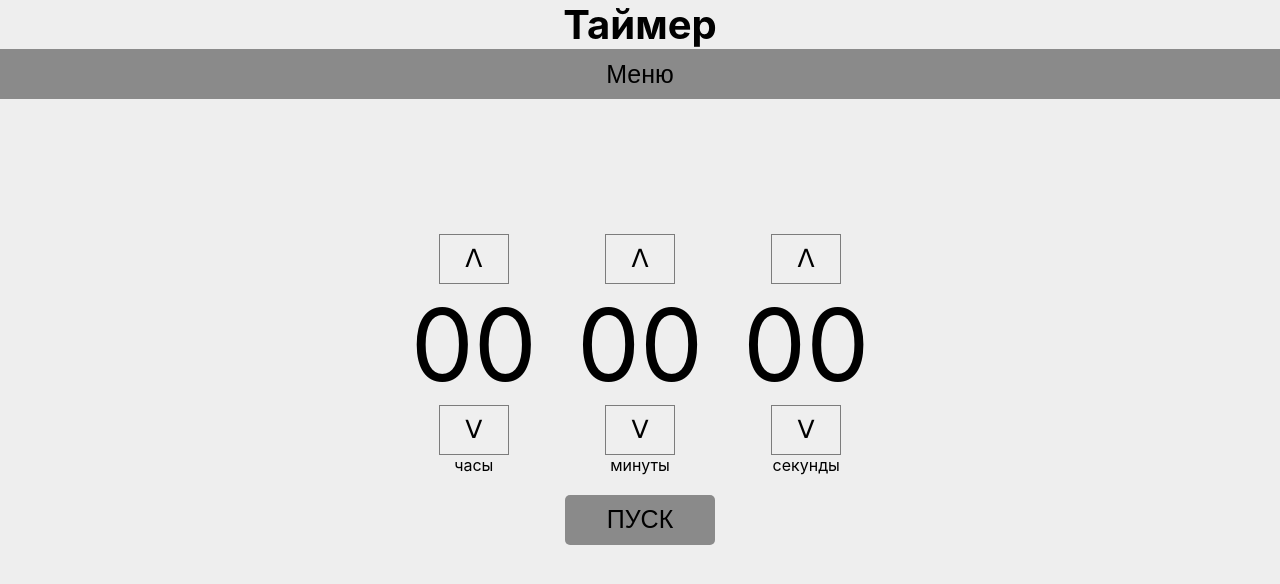
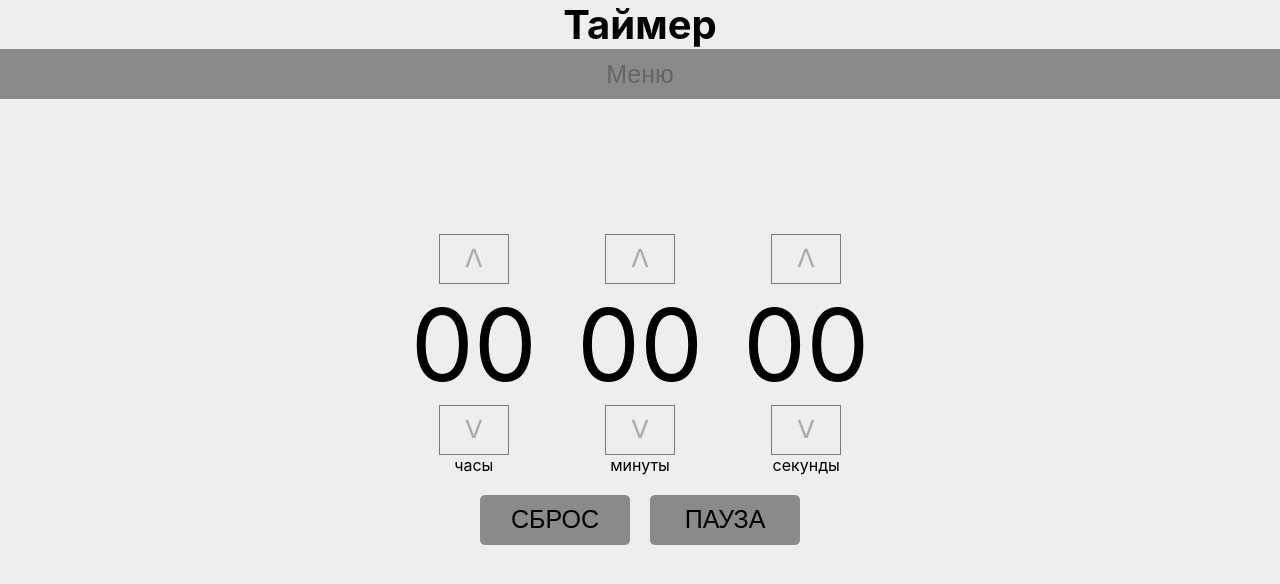
Before and after one commit to ZRNRD/React-Time-Control, a React (Create React App) app: page /timer in a window 1280 px wide. Both pictures are taken after a click on the button "ПУСК". Shown: the top 584 px of the page. Built offline with nearby package versions, Linux system fonts and the light colour scheme.

Commit message:
Добавлена блокировка кнопок при запуске таймера

```diff
--- a/src/components/Menu/Menu.tsx
+++ b/src/components/Menu/Menu.tsx
@@ -3,7 +3,7 @@ import { NavLink } from 'react-router-dom';
 
 import style from './Menu.module.scss';
 
-export const Menu = ({changeHeader}:any) => {
+export const Menu = ({changeHeader, isButtonsBlocked}:any) => {
     const [showMenu, isShowMenu] = React.useState(false);
     const [activeButton, changeActiveButton] = React.useState('Таймер');
     return (
@@ -22,7 +22,7 @@ export const Menu = ({changeHeader}:any) => {
                         onClick={()=>{changeHeader("Секундомер"); changeActiveButton('Секундомер'); isShowMenu(false)}}></input>
                 </NavLink>
             </div>
-            <input type="button" className={style["menu-show"]} value="Меню" onClick={()=>{isShowMenu(!showMenu)}}></input>
+            <input disabled = {isButtonsBlocked} type="button" className={style["menu-show"]} value="Меню" onClick={()=>{isShowMenu(!showMenu)}}></input>
         </div>
     );
 }
--- a/src/components/TimeControl/TimeControl.tsx
+++ b/src/components/TimeControl/TimeControl.tsx
@@ -10,15 +10,17 @@ import style from './TimeControl.module.scss';
 
 export const TimeControl = () => {
     const [header, changeHeader] = React.useState("Таймер");
+    const [isButtonsBlocked, toggleIsButtonsBlocked] = React.useState(false);
     return (
         <div className={style["container"]}>
             <div className={style["time-control"]}>
                 <h1 className={style["time-control__header"]}>{header}</h1>
-                <Menu changeHeader={changeHeader}/>
+                <Menu changeHeader={changeHeader} isButtonsBlocked = {isButtonsBlocked}/>
                 <div className={style["time-control__content"]}>
                     <Routes>
                         <Route path="/" element={ <Navigate to="/timer" /> }/>
-                        <Route path="/timer" element={<Timer />} />
+                        <Route path="/timer" element={<Timer isButtonsBlocked = {isButtonsBlocked}
+                            toggleIsButtonsBlocked={toggleIsButtonsBlocked}/>} />
                         <Route path="/stopwatch" element={<Stopwatch />} />
                     </Routes>
                 </div>
--- a/src/components/Timer/Timer.module.scss
+++ b/src/components/Timer/Timer.module.scss
@@ -64,6 +64,16 @@
         border-radius: 5px;
     }
     &-show{
+        position: absolute;
+        display: flex;
+        justify-content: center;
+        align-items: center;
+        flex-direction: column;
+        background: white;
+        border: 1px solid #eee;
+        width: 70vw;
+        height: 70vh;
+        transition: all .4s ease;
         transform: scale(1);
     }
 }
@@ -89,7 +99,3 @@
         transform: rotate(0deg);
     }
 }
-
-.hide{
-    display: none;
-}
--- a/src/components/Timer/Timer.tsx
+++ b/src/components/Timer/Timer.tsx
@@ -5,50 +5,56 @@ import style from './Timer.module.scss';
 import { getCorrectNum } from '../../utils/getCorrectNum';
 import { getTimeFromSeconds } from '../../utils/getTimeFromSeconds';
 
-export const Timer = () => {
+export const Timer = ({isButtonsBlocked, toggleIsButtonsBlocked}:any) => {
     const [time, changeTime] = React.useState(0);
+    const [isTimerStarted, toggleIsTimerStarted] = React.useState(false);
+
+    const [isAlarm, toggleIsAlarm] = React.useState(false);
 
     return (
     <div className={style["timer"]}>
 
-        <div className={style["timer__alarm"]}>
-
+        <div className={isAlarm ? style["timer__alarm-show"] : style["timer__alarm"]}>
             <svg aria-hidden="true" focusable="false" data-prefix="fas" data-icon="bell" className={style["timer__alarm__icon"]} role="img" xmlns="http://www.w3.org/2000/svg" viewBox="0 0 448 512"><path fill="currentColor" d="M224 512c35.32 0 63.97-28.65 63.97-64H160.03c0 35.35 28.65 64 63.97 64zm215.39-149.71c-19.32-20.76-55.47-51.99-55.47-154.29 0-77.7-54.48-139.9-127.94-155.16V32c0-17.67-14.32-32-31.98-32s-31.98 14.33-31.98 32v20.84C118.56 68.1 64.08 130.3 64.08 208c0 102.3-36.15 133.53-55.47 154.29-6 6.45-8.66 14.16-8.61 21.71.11 16.4 12.98 32 32.1 32h383.8c19.12 0 32-15.6 32.1-32 .05-7.55-2.61-15.27-8.61-21.71z" ></path></svg>
-            <input type="button" className={style["timer__alarm-stop"]} value="ОСТАНОВИТЬ"></input>
+            <input type="button" className={style["timer__alarm-stop"]} value="ОСТАНОВИТЬ" onClick={() => toggleIsAlarm(false)}></input>
         </div>
 
         <div className={style["timer__nums"]}>
             <div className={style["timer__hours"]}>
-                <input type="button" className={style["num__up"]} value="&#5169;" onClick={()=>changeTime(time + 3600)}></input>
+                <input disabled = {isButtonsBlocked} type="button" className={style["num__up"]} value="&#5169;" onClick={()=>changeTime(time + 3600)}></input>
                 <p className={style["num"]}>{getCorrectNum(getTimeFromSeconds(time).hours)}</p>
-                <input type="button" className={style["num__down"]} value="&#5167;"
+                <input disabled = {isButtonsBlocked} type="button" className={style["num__down"]} value="&#5167;"
                     onClick={
                         ()=>time >= 3600 && changeTime(time - 3600)}></input>
                 <p>часы</p>
             </div>
             <div className={style["timer__minutes"]}>
-                <input type="button" className={style["num__up"]} value="&#5169;" onClick={()=>changeTime(time + 60)}></input>
+                <input disabled = {isButtonsBlocked} type="button" className={style["num__up"]} value="&#5169;" onClick={()=>changeTime(time + 60)}></input>
                 <p className={style["num"]}>{getCorrectNum(getTimeFromSeconds(time).minutes)}</p>
-                <input type="button" className={style["num__down"]} value="&#5167;"
+                <input disabled = {isButtonsBlocked} type="button" className={style["num__down"]} value="&#5167;"
                     onClick={
                         ()=>time >= 60 && changeTime(time - 60)}></input>
                 <p>минуты</p>
             </div>
             <div className={style["timer__seconds"]}>
-                <input type="button" className={style["num__up"]} value="&#5169;" onClick={()=>changeTime(time + 1)}></input>
+                <input disabled = {isButtonsBlocked} type="button" className={style["num__up"]} value="&#5169;" onClick={()=>changeTime(time + 1)}></input>
                 <p className={style["num"]}>{getCorrectNum(getTimeFromSeconds(time).seconds)}</p>
-                <input type="button" className={style["num__down"]} value="&#5167;"
+                <input disabled = {isButtonsBlocked} type="button" className={style["num__down"]} value="&#5167;"
                     onClick={
                         ()=>time > 0 && changeTime(time - 1)}></input>
                 <p>секунды</p>
             </div>
         </div>
-        <div className={style["timer__buttons"]}>
-            <input type="button" className={style["timer__start"]} value="ПУСК"></input>
-
-            <input type="button" className={style["hide"]} value="СБРОС"></input>
-            <input type="button" className={style["hide"]} value="ПАУЗА"></input>
+        {isTimerStarted
+        ?<div className={style["timer__buttons"]}>
+            <input type="button" className={style["timer__cancel"]} value="СБРОС"
+                onClick={()=>{toggleIsTimerStarted(false); toggleIsButtonsBlocked(false);}}></input>
+            <input type="button" className={style["timer__pause"]} value="ПАУЗА"></input>
         </div>
+        :<div className={style["timer__buttons"]}>
+            <input type="button" className={style["timer__start"]} value="ПУСК"
+            onClick={()=>{toggleIsTimerStarted(true); toggleIsButtonsBlocked(true);}}></input>
+        </div>}
     </div>
     );
 }
```
